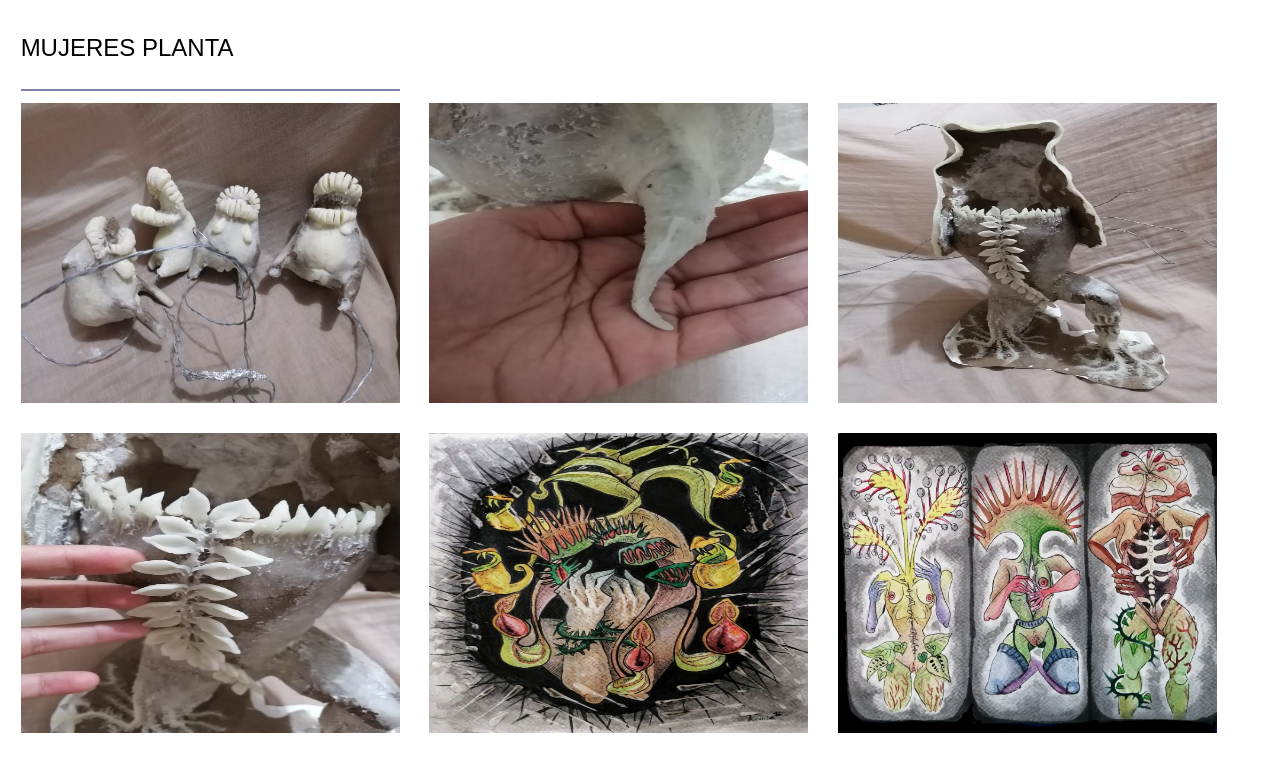
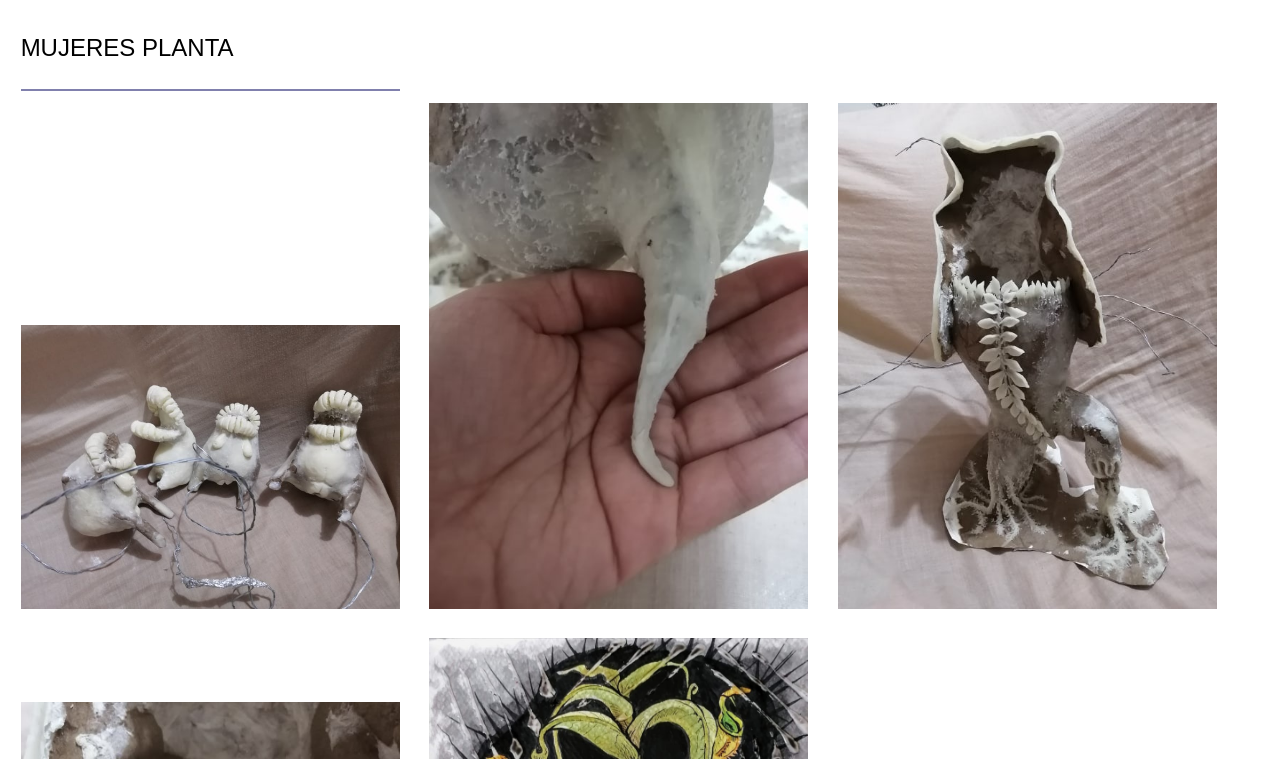
Before and after one commit to Santiagoru/Santiagoru.github.io, a plain HTML site: page galeria.html in a window 1280 px wide. Shown: the top 759 px of the page. Drawn offline with Linux system fonts and the light colour scheme; a web font is replaced by a local one.

Commit message:
Update galeria.css

```diff
--- a/Css/galeria.css
+++ b/Css/galeria.css
@@ -1,6 +1,6 @@
 img{
     width:30%;
-    height: 300px;
+    height: 30%;
     margin: 1%;
 }
 header{
```
